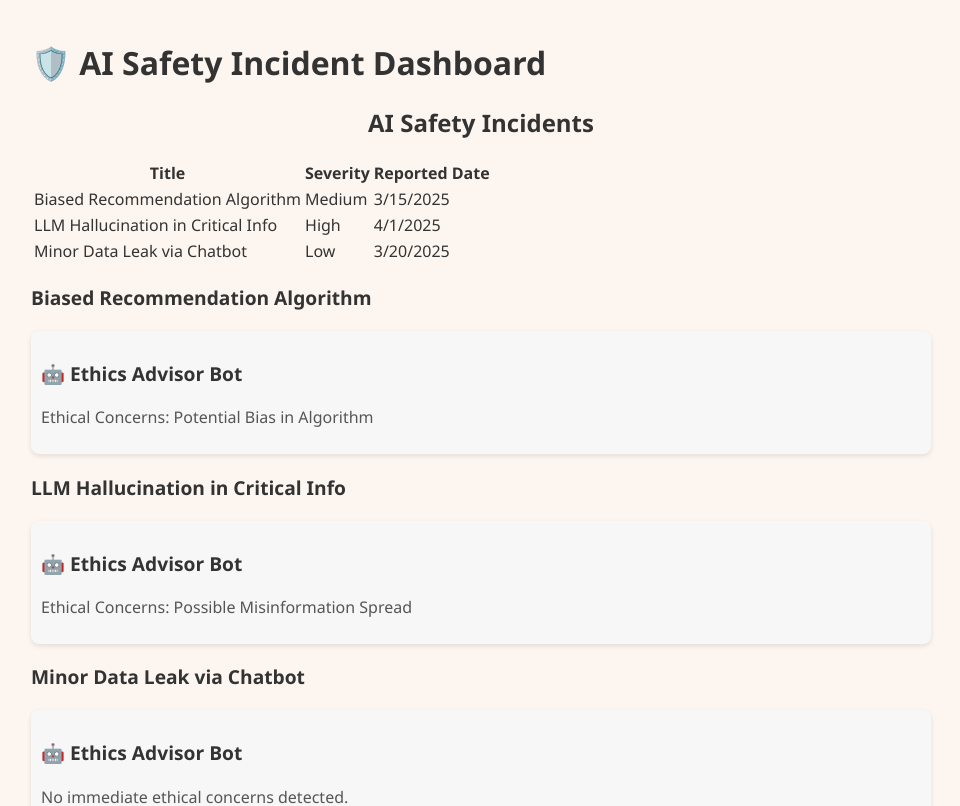
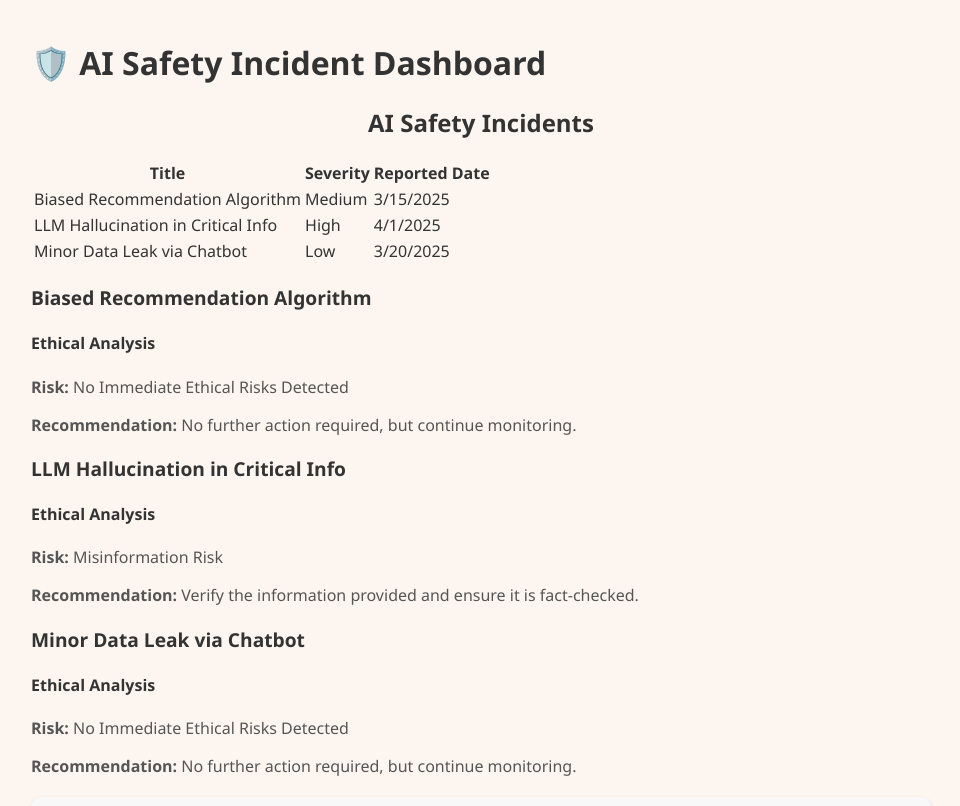
Before and after one commit to Yanvi09/ai-saftey-dashboard, a React (Create React App) app: page / in a window 1280 px wide. Shown: the top 806 px of the page, without its empty margins (159-1119 px from the left). Built offline with nearby package versions, Linux system fonts and the light colour scheme.

Commit message:
✨ Enhanced EthicsBot with risk detection and ethical recommendations

```diff
--- a/src/components/EthicsBot.jsx
+++ b/src/components/EthicsBot.jsx
@@ -1,36 +1,51 @@
-// components/EthicsBot.jsx
-import React from 'react';
+// src/components/EthicsBot.jsx
+
+import React from "react";
 
 const EthicsBot = ({ description }) => {
-  const analyzeEthics = (text) => {
-    const issues = [];
+  const analyzeRisk = (description) => {
+    // Lowercase the description for easier comparison
+    const lowerDescription = description.toLowerCase();
 
-    // Check for bias-related keywords
-    if (/discriminatory|biased|favor/i.test(text)) {
-      issues.push('Potential Bias in Algorithm');
+    // Check for potential issues
+    if (lowerDescription.includes("bias") || lowerDescription.includes("discrimination")) {
+      return {
+        risk: "Potential Bias/Discrimination",
+        recommendation: "Ensure the algorithm is fair and inclusive for all demographics.",
+      };
     }
 
-    // Check for misinformation-related keywords
-    if (/incorrect|false|misleading/i.test(text)) {
-      issues.push('Possible Misinformation Spread');
+    if (lowerDescription.includes("misinformation") || lowerDescription.includes("incorrect")) {
+      return {
+        risk: "Misinformation Risk",
+        recommendation: "Verify the information provided and ensure it is fact-checked.",
+      };
     }
 
-    // Check for injury-related keywords
-    if (/harm|injury|danger/i.test(text)) {
-      issues.push('Potential Harm or Injury Risk');
+    if (lowerDescription.includes("injury") || lowerDescription.includes("harm")) {
+      return {
+        risk: "Safety Concern",
+        recommendation: "Ensure safety protocols are in place and risk of harm is minimized.",
+      };
     }
 
-    if (issues.length === 0) {
-      return 'No immediate ethical concerns detected.';
-    }
-
-    return `Ethical Concerns: ${issues.join(', ')}`;
+    return {
+      risk: "No Immediate Ethical Risks Detected",
+      recommendation: "No further action required, but continue monitoring.",
+    };
   };
 
+  const { risk, recommendation } = analyzeRisk(description);
+
   return (
-    <div className="ethics-bot">
-      <h3>🤖 Ethics Advisor Bot</h3>
-      <p>{analyzeEthics(description)}</p>
+    <div className="border rounded-lg p-4 bg-gray-100">
+      <h4 className="text-lg font-semibold mb-2">Ethical Analysis</h4>
+      <p className="text-sm text-gray-600">
+        <strong>Risk: </strong> {risk}
+      </p>
+      <p className="text-sm text-gray-600">
+        <strong>Recommendation: </strong> {recommendation}
+      </p>
     </div>
   );
 };
```
